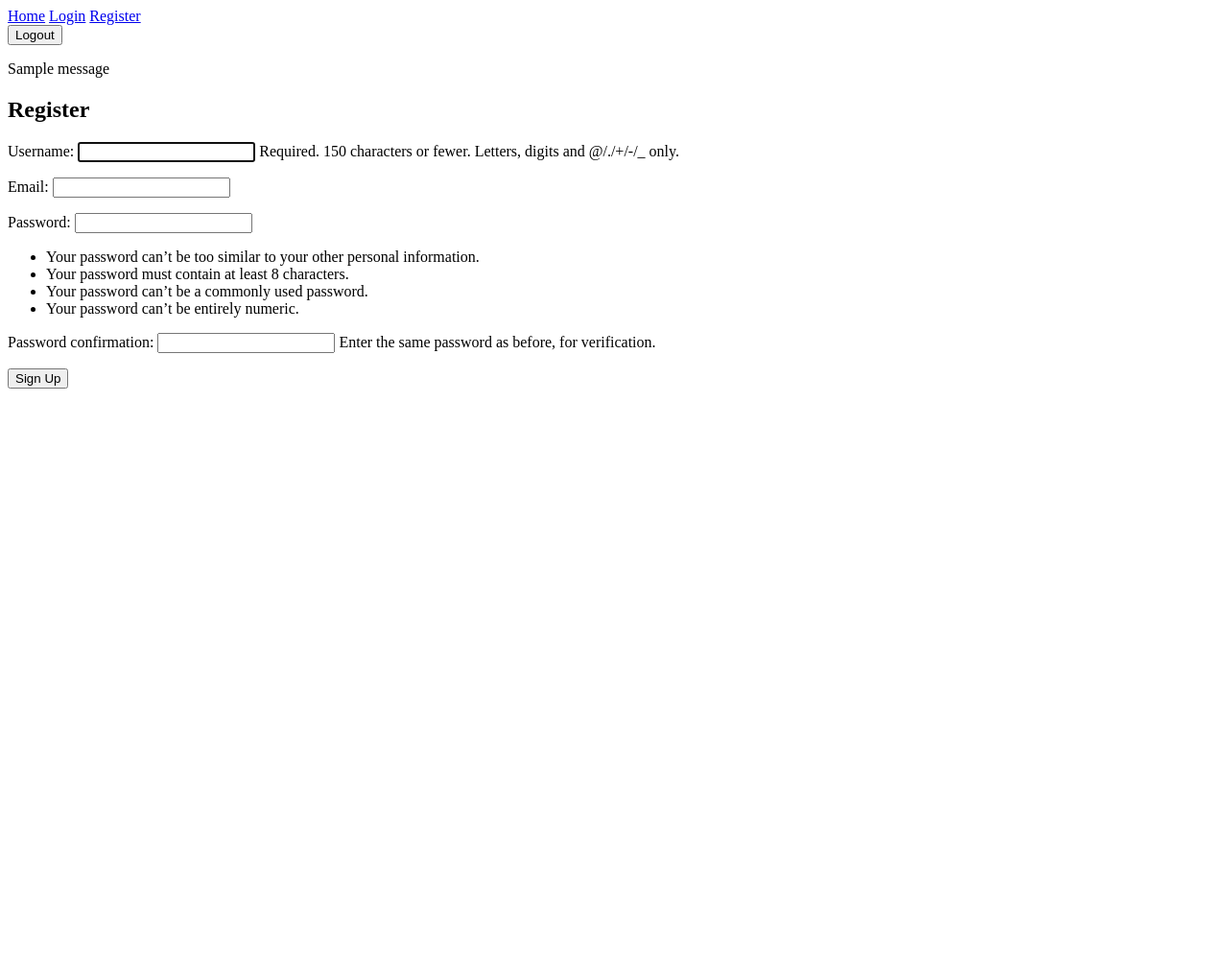
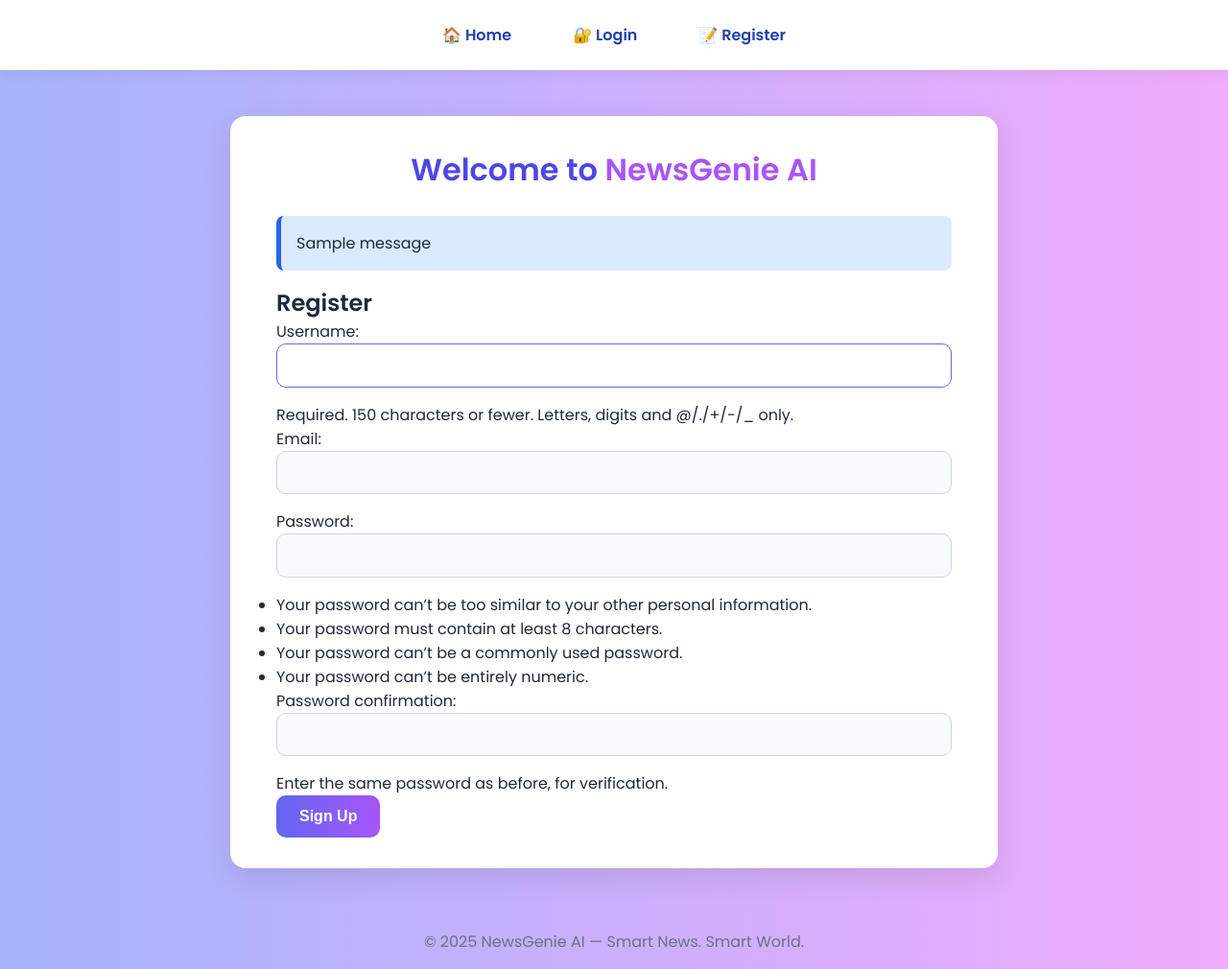
Before and after one commit to MoulikaMulagada/bytenews, a Django app: page /register/ in a window 1280 px wide. Shown: the whole page at 96% size. Before the commit the page ends 405 px from the top, so only its background shows below. Run offline with Django 5.2, Linux system fonts and the light colour scheme; tables that the repository leaves empty hold one stand-in row (values such as "Sample post"); one stand-in notice (Sample message) is shown.

Commit message:
Updated existing files

```diff
--- a/bytenews/urls.py
+++ b/bytenews/urls.py
@@ -25,7 +25,8 @@
     path('register/', user_views.register, name='register'),
     path('login/', auth_views.LoginView.as_view(template_name='registration/login.html'), name='login'),
     path('logout/', auth_views.LogoutView.as_view(template_name='registration/logged_out.html'), name='logout'),
-    path('', include('news.urls')),  # Your news app home
-    path('', include('users.urls')),  # includes login/logout
     path('logged_out/', TemplateView.as_view(template_name='registration/logged_out.html')),
+    path('users/', include('users.urls', namespace='users')),
+    path('accounts/', include('django.contrib.auth.urls')),
+    path('', include('news.urls', namespace='news')),
 ]
--- a/news/urls.py
+++ b/news/urls.py
@@ -1,9 +1,15 @@
 from django.urls import path
 from django.contrib.auth import views as auth_views
 from . import views
+app_name = 'news' # Define the namespace for this app
+
 
 
 urlpatterns = [
     path('login/', auth_views.LoginView.as_view(), name='login'),
     path('', views.home, name='home'),  # ✅ Built-in view
+    path('', views.ArticleListView.as_view(), name='article_list'), # Our main news list page
+
+    path('article/<int:pk>/', views.ArticleDetailView.as_view(), name='detail'), # New URL
+
 ]
--- a/templates/base.html
+++ b/templates/base.html
@@ -3,29 +3,169 @@
 <head>
   <meta charset="UTF-8">
   <title>NewsGenie AI</title>
+  <meta name="viewport" content="width=device-width, initial-scale=1.0" />
+  <link href="https://fonts.googleapis.com/css2?family=Poppins:wght@400;600&display=swap" rel="stylesheet">
+  <style>
+    /* RESET & BASE */
+    * {
+      margin: 0;
+      padding: 0;
+      box-sizing: border-box;
+    }
+
+    body {
+      font-family: 'Poppins', sans-serif;
+      background: linear-gradient(to right, #a5b4fc, #f0abfc);
+      color: #1e293b;
+      min-height: 100vh;
+    }
+
+    a {
+      text-decoration: none;
+    }
+
+    /* NAVBAR */
+    nav {
+      background: white;
+      padding: 1rem 2rem;
+      display: flex;
+      justify-content: center;
+      gap: 2rem;
+      box-shadow: 0 4px 12px rgba(0, 0, 0, 0.05);
+      position: sticky;
+      top: 0;
+      z-index: 100;
+    }
+
+    nav a {
+      color: #1e40af;
+      font-weight: 600;
+      padding: 0.5rem 1rem;
+      border-radius: 8px;
+      transition: background 0.3s, color 0.3s;
+    }
+
+    nav a:hover {
+      background: #c7d2fe;
+      color: #111827;
+    }
+
+    /* MAIN CONTENT */
+    main {
+      max-width: 800px;
+      margin: 3rem auto;
+      background: white;
+      padding: 2rem 3rem;
+      border-radius: 16px;
+      box-shadow: 0 10px 30px rgba(0, 0, 0, 0.1);
+      animation: fadeIn 0.6s ease-out;
+    }
+
+    @keyframes fadeIn {
+      from { opacity: 0; transform: translateY(20px); }
+      to { opacity: 1; transform: translateY(0); }
+    }
+
+    h1 {
+      font-size: 2rem;
+      color: #4f46e5;
+      text-align: center;
+      margin-bottom: 1.5rem;
+    }
+
+    /* FORM INPUTS */
+    input[type="text"],
+    input[type="password"],
+    input[type="email"] {
+      width: 100%;
+      padding: 0.8rem 1rem;
+      margin-bottom: 1rem;
+      border: 1px solid #cbd5e1;
+      border-radius: 10px;
+      font-size: 1rem;
+      background: #f8fafc;
+      transition: border 0.3s ease;
+    }
+
+    input:focus {
+      border-color: #6366f1;
+      outline: none;
+      background: #ffffff;
+    }
+
+    /* BUTTON */
+    button {
+      background: linear-gradient(to right, #6366f1, #a855f7);
+      color: white;
+      padding: 0.8rem 1.5rem;
+      font-size: 1rem;
+      font-weight: 600;
+      border: none;
+      border-radius: 10px;
+      cursor: pointer;
+      transition: transform 0.2s, box-shadow 0.2s;
+    }
+
+    button:hover {
+      transform: translateY(-2px);
+      box-shadow: 0 4px 14px rgba(99, 102, 241, 0.4);
+    }
+
+    /* MESSAGES */
+    .message {
+      background-color: #dbeafe;
+      padding: 1rem;
+      margin-bottom: 1rem;
+      border-left: 5px solid #2563eb;
+      border-radius: 8px;
+      font-weight: 500;
+    }
+
+    /* FOOTER */
+    footer {
+      text-align: center;
+      margin-top: 3rem;
+      padding: 1rem;
+      color: #6b7280;
+    }
+  </style>
 </head>
 <body>
+
+  <!-- Navigation -->
   <nav>
-        <a href="/">Home</a>
+    <a href="/">🏠 Home</a>
     {% if user.is_authenticated %}
-            <a href="{% url 'logout' %}">Logout</a>
+      <a href="{% url 'logout' %}">🚪 Logout</a>
     {% else %}
-            <a href="{% url 'login' %}">Login</a>
-            <a href="{% url 'register' %}">Register</a>
+      <a href="{% url 'login' %}">🔐 Login</a>
+      <a href="{% url 'register' %}">📝 Register</a>
     {% endif %}
   </nav>
-    <form method="post" action="{% url 'logout' %}">
-  {% csrf_token %}
-  <button type="submit">Logout</button>
-</form>
+
+  <!-- Page content -->
+  <main>
+    <h1>Welcome to <span style="color:#a855f7;">NewsGenie AI</span></h1>
 
     {% if messages %}
       {% for message in messages %}
-            <p>{{ message }}</p>
+        <div class="message">{{ message }}</div>
       {% endfor %}
     {% endif %}
 
     {% block content %}
     {% endblock %}
+
+    {% if user.is_authenticated %}
+    <form method="post" action="{% url 'logout' %}" style="margin-top: 2rem; text-align: center;">
+      {% csrf_token %}
+      <button type="submit">Logout</button>
+    </form>
+    {% endif %}
+  </main>
+
+  <footer>
+    &copy; 2025 NewsGenie AI &mdash; Smart News. Smart World.
+  </footer>
 </body>
 </html>
--- a/users/urls.py
+++ b/users/urls.py
@@ -1,8 +1,11 @@
-from django.urls import path
+from django.urls import path ,include
 from django.contrib.auth import views as auth_views
 from . import views
+app_name='users'
 urlpatterns = [
+
     path('register/', views.register, name='register'),
     path('login/', auth_views.LoginView.as_view(), name='login'),
     path('logout/', auth_views.LogoutView.as_view(next_page='/logged_out/'), name='logout'),
+
 ]
--- a/users/views.py
+++ b/users/views.py
@@ -2,6 +2,10 @@
 from django.shortcuts import render, redirect
 from .forms import UserRegisterForm
 from django.contrib import messages
+from django.http import HttpResponse
+
+#def home(request):
+#    return HttpResponse("Welcome to the Home Page")
 
 def register(request):
     if request.method == 'POST':
```
Also changed, not shown: news/templates/news/article_detail.html (added, +27 -0 lines), news/templates/news/article_list.html (added, +88 -0 lines), news/views.py (+30 -1 lines), db.sqlite3. Lines whose indentation alone changed are shown as unchanged.
